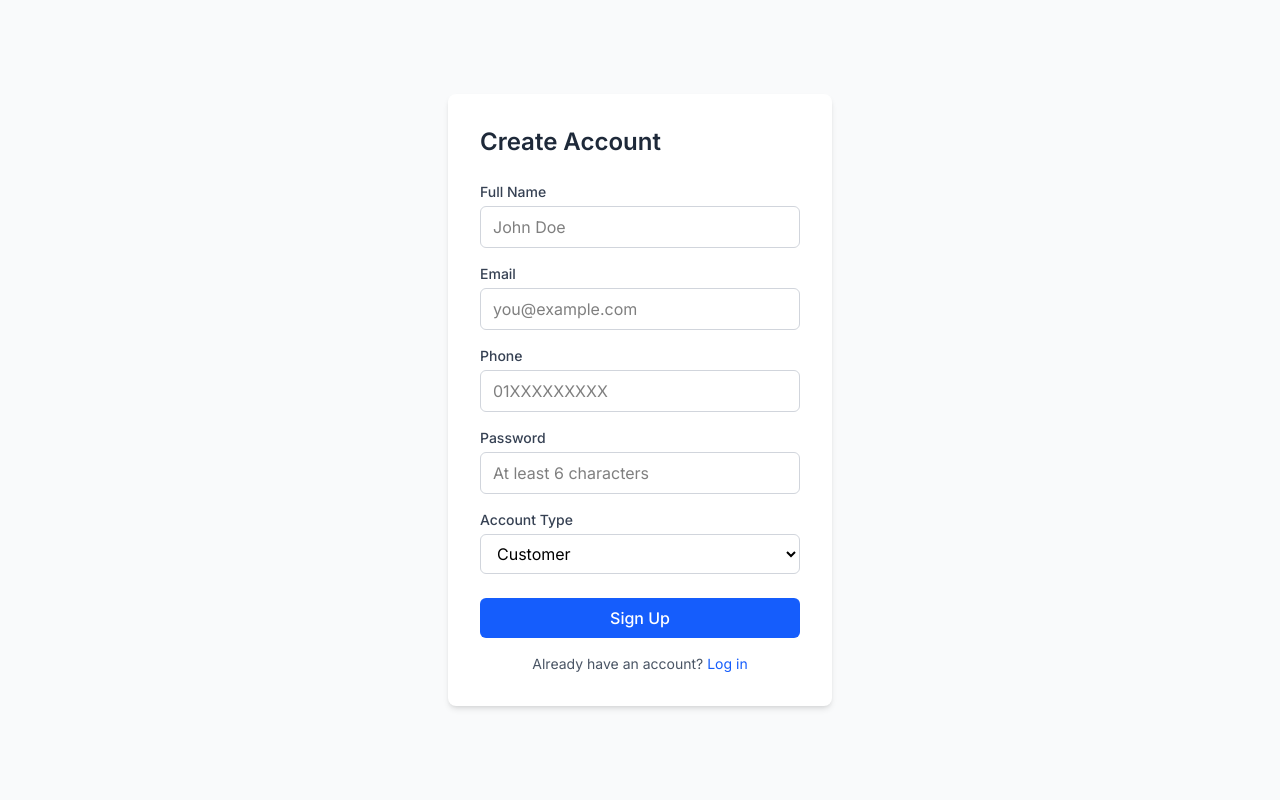
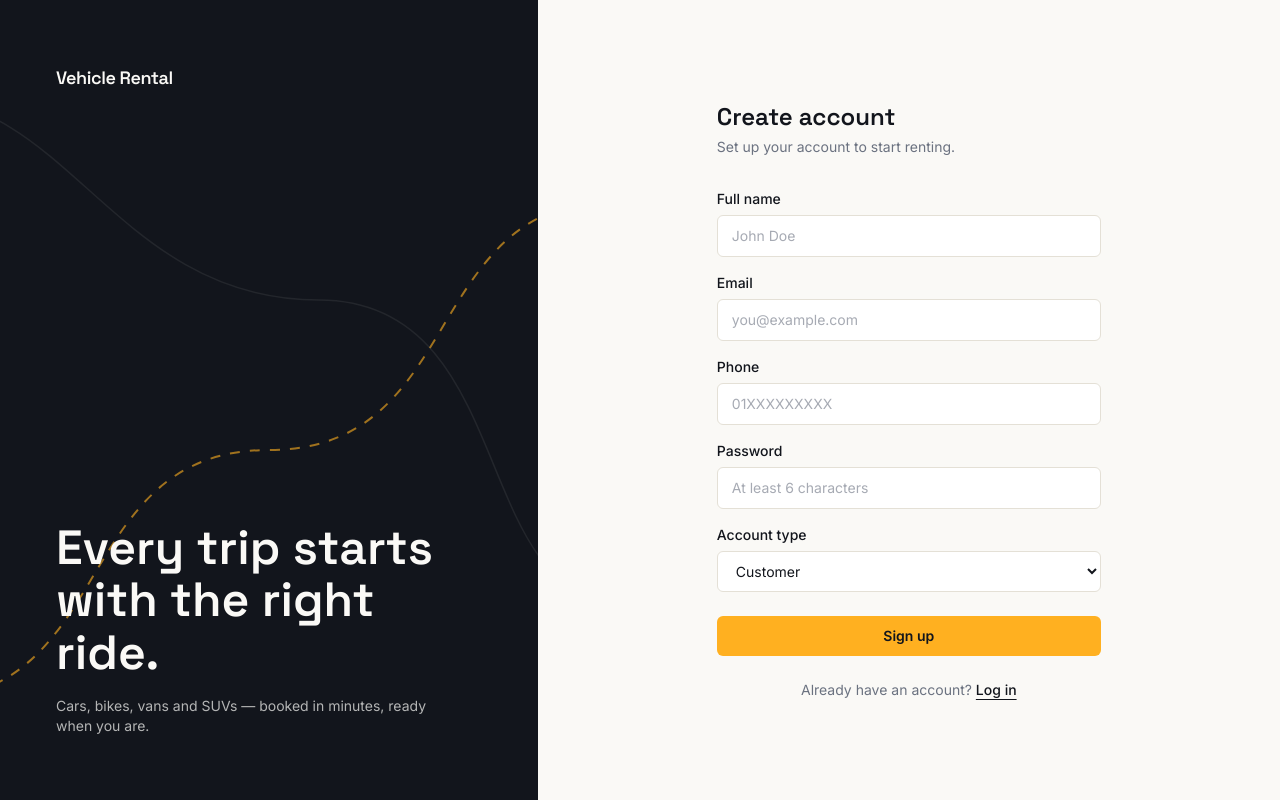
Before and after one commit to islam37/vehicle-rental-frontend, a React (Vite) app: page /signup in a window 1280 px wide. Built offline with nearby package versions, Linux system fonts and the light colour scheme; no server answers.

Commit message:
refactor Signup component to use AuthLayout and FormField for improved structure and styling

```diff
--- a/src/pages/auth/Signup.tsx
+++ b/src/pages/auth/Signup.tsx
@@ -5,6 +5,8 @@ import { toast } from 'sonner';
 import { api } from '../../lib/axios';
 import { signupSchema, type SignupFormData } from '../../schemas/auth.schema';
 import type { ApiResponse, User } from '../../types';
+import AuthLayout from '../../components/auth/AuthLayout';
+import FormField from '../../components/auth/FormField';
 
 export default function Signup() {
   const navigate = useNavigate();
@@ -21,89 +23,50 @@ export default function Signup() {
   const onSubmit = async (formData: SignupFormData) => {
     try {
       await api.post<ApiResponse<User>>('/auth/signup', formData);
-      toast.success('Account created successfully. Please log in.');
+      toast.success('Account created. Please log in.');
       navigate('/login');
     } catch (error: any) {
-      const message = error.response?.data?.errors || 'Registration failed';
-      toast.error(message);
+      toast.error(error.response?.data?.errors || 'Registration failed');
     }
   };
 
   return (
-    <div className="flex min-h-screen items-center justify-center bg-gray-50">
-      <form
-        onSubmit={handleSubmit(onSubmit)}
-        className="w-full max-w-sm rounded-lg bg-white p-8 shadow-md"
-      >
-        <h1 className="mb-6 text-2xl font-bold text-gray-800">Create Account</h1>
+    <AuthLayout title="Create account" subtitle="Set up your account to start renting.">
+      <form onSubmit={handleSubmit(onSubmit)}>
+        <FormField
+          label="Full name"
+          type="text"
+          placeholder="John Doe"
+          registration={register('name')}
+          error={errors.name?.message}
+        />
+        <FormField
+          label="Email"
+          type="email"
+          placeholder="you@example.com"
+          registration={register('email')}
+          error={errors.email?.message}
+        />
+        <FormField
+          label="Phone"
+          type="tel"
+          placeholder="01XXXXXXXXX"
+          registration={register('phone')}
+          error={errors.phone?.message}
+        />
+        <FormField
+          label="Password"
+          type="password"
+          placeholder="At least 6 characters"
+          registration={register('password')}
+          error={errors.password?.message}
+        />
 
         <div className="mb-4">
-          <label className="mb-1 block text-sm font-medium text-gray-700">
-            Full Name
-          </label>
-          <input
-            {...register('name')}
-            type="text"
-            placeholder="John Doe"
-            className="w-full rounded-md border border-gray-300 px-3 py-2 focus:border-blue-500 focus:outline-none"
-          />
-          {errors.name && (
-            <p className="mt-1 text-sm text-red-500">{errors.name.message}</p>
-          )}
-        </div>
-
-        <div className="mb-4">
-          <label className="mb-1 block text-sm font-medium text-gray-700">
-            Email
-          </label>
-          <input
-            {...register('email')}
-            type="email"
-            placeholder="you@example.com"
-            className="w-full rounded-md border border-gray-300 px-3 py-2 focus:border-blue-500 focus:outline-none"
-          />
-          {errors.email && (
-            <p className="mt-1 text-sm text-red-500">{errors.email.message}</p>
-          )}
-        </div>
-
-        <div className="mb-4">
-          <label className="mb-1 block text-sm font-medium text-gray-700">
-            Phone
-          </label>
-          <input
-            {...register('phone')}
-            type="tel"
-            placeholder="01XXXXXXXXX"
-            className="w-full rounded-md border border-gray-300 px-3 py-2 focus:border-blue-500 focus:outline-none"
-          />
-          {errors.phone && (
-            <p className="mt-1 text-sm text-red-500">{errors.phone.message}</p>
-          )}
-        </div>
-
-        <div className="mb-4">
-          <label className="mb-1 block text-sm font-medium text-gray-700">
-            Password
-          </label>
-          <input
-            {...register('password')}
-            type="password"
-            placeholder="At least 6 characters"
-            className="w-full rounded-md border border-gray-300 px-3 py-2 focus:border-blue-500 focus:outline-none"
-          />
-          {errors.password && (
-            <p className="mt-1 text-sm text-red-500">{errors.password.message}</p>
-          )}
-        </div>
-
-        <div className="mb-6">
-          <label className="mb-1 block text-sm font-medium text-gray-700">
-            Account Type
-          </label>
+          <label className="mb-1.5 block text-sm font-medium text-ink">Account type</label>
           <select
             {...register('role')}
-            className="w-full rounded-md border border-gray-300 px-3 py-2 focus:border-blue-500 focus:outline-none"
+            className="w-full rounded-md border border-line bg-white px-3.5 py-2.5 text-sm text-ink focus:border-ink focus:outline-none focus:ring-1 focus:ring-ink"
           >
             <option value="customer">Customer</option>
             <option value="admin">Admin</option>
@@ -113,18 +76,18 @@ export default function Signup() {
         <button
           type="submit"
           disabled={isSubmitting}
-          className="w-full rounded-md bg-blue-600 py-2 font-medium text-white hover:bg-blue-700 disabled:opacity-50"
+          className="mt-2 w-full rounded-md bg-accent py-2.5 text-sm font-semibold text-ink transition-colors hover:bg-accent-dark disabled:opacity-50"
         >
-          {isSubmitting ? 'Creating account...' : 'Sign Up'}
+          {isSubmitting ? 'Creating account…' : 'Sign up'}
         </button>
 
-        <p className="mt-4 text-center text-sm text-gray-600">
+        <p className="mt-6 text-center text-sm text-muted">
           Already have an account?{' '}
-          <Link to="/login" className="text-blue-600 hover:underline">
+          <Link to="/login" className="font-medium text-ink underline underline-offset-4 hover:text-accent-dark">
             Log in
           </Link>
         </p>
       </form>
-    </div>
+    </AuthLayout>
   );
 }
```
